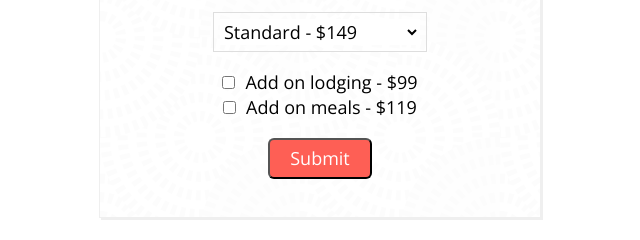
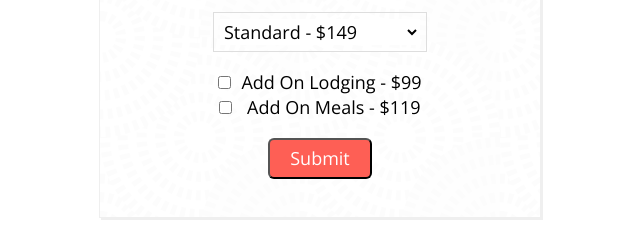
Before and after one commit to rowell68/advancing-technology-website, a plain HTML site: page tickets.html in a window 1280 px wide. Shown: the part 953-1193 px from the top of the page, 320-960 px from the left. Drawn offline with nearby package versions, Linux system fonts and the light colour scheme; files whose address does not match are found by name.

Commit message:
Update tickets.html

```diff
--- a/tickets.html
+++ b/tickets.html
@@ -41,8 +41,8 @@
                     </select>
                 </p>
                 <p>
-                    <input type="checkbox" name="lodging" value="lodging">Add on lodging - $99<br>
-                    <input type="checkbox" name="meals" value="meals">Add on meals -  $119<br>
+                    <input type="checkbox" name="lodging" value="lodging">Add On Lodging - $99<br>
+                    <input type="checkbox" name="meals" value="meals"> Add On Meals -  $119<br>
                 </p>
                 <p><input type="submit" value="Submit"></p>
             </form>
```
